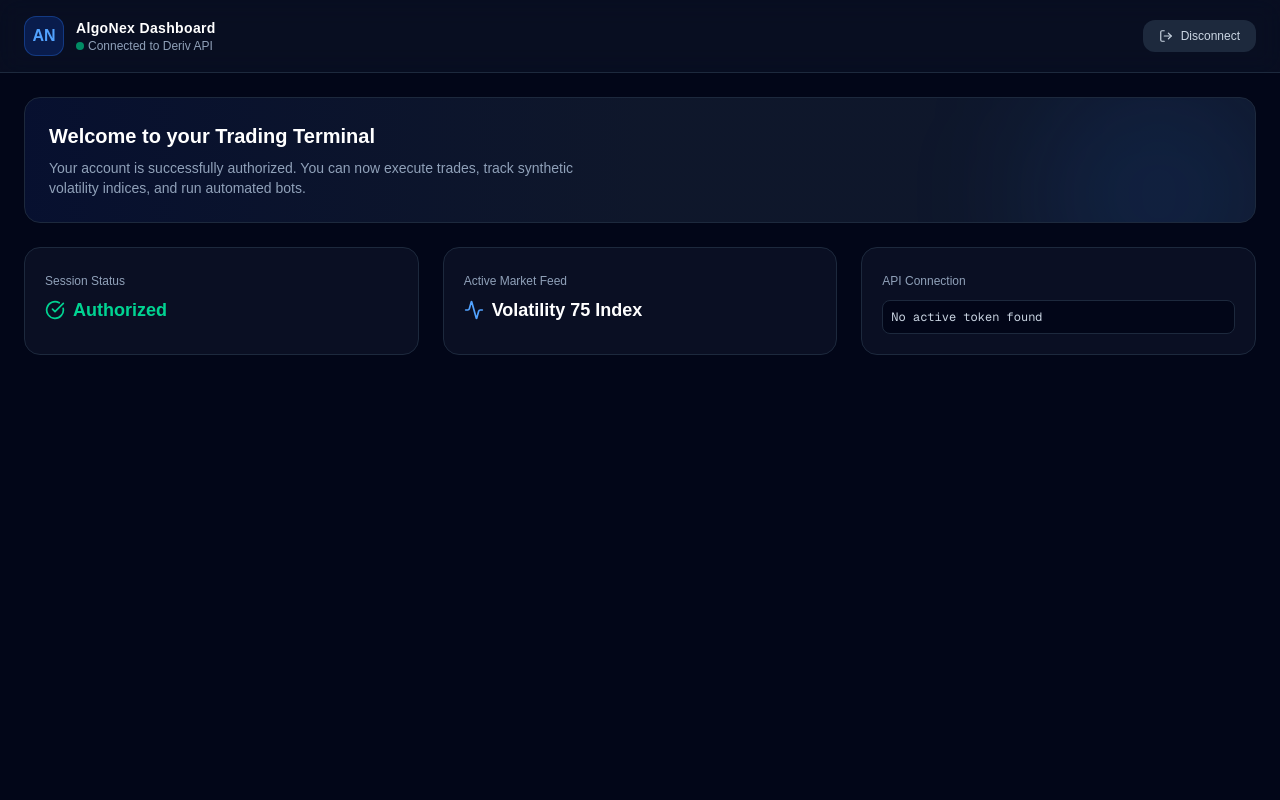
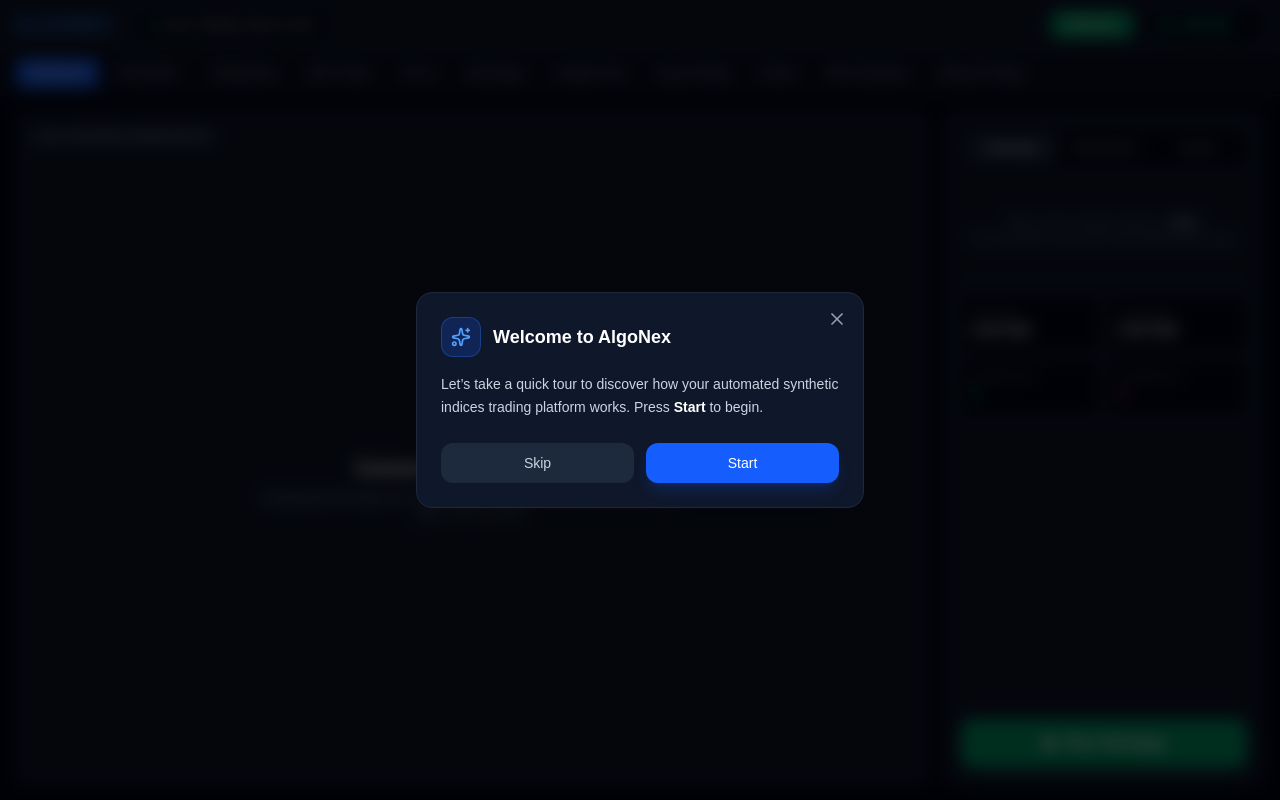
Before and after one commit to Kabatabrian5/deriv-trading-app, a Next.js app: page /app in a window 1280 px wide. Built offline with nearby package versions, Linux system fonts and the light colour scheme.

Commit message:
Add professional trading dashboard layout with welcome tour and execution sidebar

```diff
--- a/src/app/app/page.tsx
+++ b/src/app/app/page.tsx
@@ -1,100 +1,161 @@
 'use client';
 
-import { useEffect, useState } from 'react';
-import { useRouter } from 'next/navigation';
-import { Shield, CheckCircle, Activity, ArrowRight, LogOut } from 'lucide-react';
+import { useState, useEffect } from 'react';
+import { Play, RefreshCcw, Bell, Wallet, ChevronDown, Sparkles, HelpCircle, X } from 'lucide-react';
 
-export default function DashboardApp() {
-  const [token, setToken] = useState<string | null>(null);
-  const [accountInfo, setAccountInfo] = useState<any>(null);
-  const router = useRouter();
+export default function DashboardPage() {
+  const [showTour, setShowTour] = useState(true);
+  const [activeTab, setActiveTab] = useState('Dashboard');
+  const [balance, setBalance] = useState('0.00 KES');
 
-  useEffect(() => {
-    // Deriv redirects back with query parameters or hash tokens (e.g., ?acct1=...&token1=...)
-    const params = new URLSearchParams(window.location.search);
-
-    // Look for Deriv token pattern in URL parameters
-    const extractedToken = params.get('token1') || params.get('acct1');
-
-    if (extractedToken) {
-      setToken(extractedToken);
-      localStorage.setItem('deriv_token', extractedToken);
-    } else {
-      // Check if already saved in local storage from a previous session
-      const savedToken = localStorage.getItem('deriv_token');
-      if (savedToken) {
-        setToken(savedToken);
-      }
-    }
-  }, []);
-
-  const handleLogout = () => {
-    localStorage.removeItem('deriv_token');
-    router.push('/');
-  };
+  const navItems = [
+    'Dashboard', 'Bot Builder', 'Trading Bots', 'Bulk Trader',
+    'Pro AI', 'Dual Edge', 'Analysis Tool', 'Copy Trading',
+    'Charts', 'Risk Calculator', 'Manual Trading'
+  ];
 
   return (
     <div className="min-h-screen bg-slate-950 text-white flex flex-col">
-      {/* Top Navigation */}
-      <header className="border-b border-slate-800 bg-slate-900/50 backdrop-blur-md px-6 py-4 flex items-center justify-between">
+      {/* Top Header */}
+      <header className="bg-slate-900 border-b border-slate-800 px-4 py-2.5 flex items-center justify-between text-sm">
+        <div className="flex items-center gap-6 overflow-x-auto">
+          <span className="font-black text-blue-500 tracking-wider text-lg">ALGONEX</span>
+          <div className="flex items-center gap-2 bg-slate-950 px-3 py-1.5 rounded-lg border border-slate-800 text-xs text-slate-300">
+            <span className="w-2 h-2 rounded-full bg-emerald-500 animate-pulse"></span>
+            <span>Deriv Volatility Indices Active</span>
+          </div>
+        </div>
+
         <div className="flex items-center gap-3">
-          <div className="w-10 h-10 rounded-xl bg-blue-600/20 text-blue-400 flex items-center justify-center border border-blue-500/30 font-bold">
-            AN
+          <button className="bg-emerald-600 hover:bg-emerald-500 text-white font-medium px-4 py-1.5 rounded-lg transition-all shadow-sm text-xs">
+            Withdraw
+          </button>
+          <div className="flex items-center gap-2 bg-slate-950 px-3 py-1.5 rounded-lg border border-slate-800 text-xs font-semibold text-emerald-400">
+            <Wallet className="w-3.5 h-3.5" />
+            <span>{balance}</span>
+            <ChevronDown className="w-3 h-3 text-slate-400" />
           </div>
-          <div>
-            <h1 className="font-bold text-sm tracking-wide">AlgoNex Dashboard</h1>
-            <p className="text-xs text-slate-400 flex items-center gap-1">
-              <span className="w-2 h-2 rounded-full bg-emerald-500 animate-pulse" /> Connected to Deriv API
+        </div>
+      </header>
+
+      {/* Sub Navigation Bar */}
+      <nav className="bg-slate-900/60 border-b border-slate-800 px-4 flex items-center gap-2 overflow-x-auto no-scrollbar py-2">
+        {navItems.map((item) => (
+          <button
+            key={item}
+            onClick={() => setActiveTab(item)}
+            className={`px-3 py-1.5 rounded-lg text-xs font-medium whitespace-nowrap transition-all ${
+              activeTab === item
+                ? 'bg-blue-600 text-white shadow-md shadow-blue-600/20'
+                : 'text-slate-400 hover:text-white hover:bg-slate-800/50'
+            }`}
+          >
+            {item}
+          </button>
+        ))}
+      </nav>
+
+      {/* Main Content Workspace */}
+      <div className="flex-1 flex flex-col lg:flex-row p-4 gap-4">
+        {/* Left / Center Workspace Area */}
+        <div className="flex-1 bg-slate-900 border border-slate-800 rounded-xl p-6 flex flex-col justify-center items-center text-center relative overflow-hidden">
+          <div className="absolute top-4 left-4 text-xs font-semibold text-slate-400 uppercase tracking-wider">
+            Live Trading Workspace
+          </div>
+          <div className="max-w-md py-12">
+            <div className="w-16 h-16 rounded-2xl bg-blue-600/10 border border-blue-500/20 flex items-center justify-center mx-auto mb-4 text-blue-400">
+              <RefreshCcw className="w-8 h-8 animate-spin" style={{ animationDuration: '8s' }} />
+            </div>
+            <h2 className="text-xl font-bold mb-2">Connecting to markets...</h2>
+            <p className="text-slate-400 text-xs">
+              Scanning live tick data from Deriv volatility indices (10, 25, 50, 75). This usually takes a few seconds.
             </p>
           </div>
         </div>
 
-        <button
-          onClick={handleLogout}
-          className="px-4 py-2 rounded-xl bg-slate-800 hover:bg-slate-700 text-slate-300 text-xs font-medium transition-all flex items-center gap-2"
-        >
-          <LogOut className="w-3.5 h-3.5" /> Disconnect
-        </button>
-      </header>
+        {/* Right Sidebar - Execution Panel */}
+        <div className="w-full lg:w-80 bg-slate-900 border border-slate-800 rounded-xl p-4 flex flex-col justify-between">
+          <div>
+            {/* Sidebar Tabs */}
+            <div className="grid grid-cols-3 bg-slate-950 p-1 rounded-lg border border-slate-800 text-xs mb-4 font-medium text-center">
+              <span className="bg-slate-800 text-white py-1.5 rounded shadow-sm">Summary</span>
+              <span className="text-slate-400 py-1.5 hover:text-white cursor-pointer">Transactions</span>
+              <span className="text-slate-400 py-1.5 hover:text-white cursor-pointer">Journal</span>
+            </div>
 
-      {/* Main Content */}
-      <main className="flex-1 max-w-7xl w-full mx-auto p-6 space-y-6">
-        {/* Welcome Banner */}
-        <div className="bg-gradient-to-r from-blue-900/20 via-slate-900 to-slate-900 border border-slate-800 rounded-2xl p-6 relative overflow-hidden">
-          <div className="absolute right-0 top-0 translate-x-8 -translate-y-8 w-64 h-64 bg-blue-500/10 rounded-full blur-3xl pointer-events-none" />
+            <div className="text-center py-8 text-slate-500 text-xs border-b border-slate-800 mb-4">
+              When you're ready to trade, hit <strong className="text-slate-300">Run</strong>.<br />
+              You'll be able to track your bot's performance here.
+            </div>
 
-          <div className="relative z-10">
-            <h2 className="text-xl font-bold mb-2">Welcome to your Trading Terminal</h2>
-            <p className="text-slate-400 text-sm max-w-xl">
-              Your account is successfully authorized. You can now execute trades, track synthetic volatility indices, and run automated bots.
-            </p>
-          </div>
-        </div>
-
-        {/* Quick Stats Grid */}
-        <div className="grid grid-cols-1 md:grid-cols-3 gap-6">
-          <div className="bg-slate-900/60 border border-slate-800 rounded-2xl p-5">
-            <span className="text-xs text-slate-400 font-medium">Session Status</span>
-            <div className="text-lg font-bold text-emerald-400 mt-1 flex items-center gap-2">
-              <CheckCircle className="w-5 h-5" /> Authorized
+            {/* Metrics Breakdown */}
+            <div className="grid grid-cols-2 gap-2 text-xs mb-6">
+              <div className="bg-slate-950 p-2.5 rounded-lg border border-slate-800">
+                <span className="text-slate-500 block text-[10px]">Total stake</span>
+                <span className="font-bold text-sm">0.00 KES</span>
+              </div>
+              <div className="bg-slate-950 p-2.5 rounded-lg border border-slate-800">
+                <span className="text-slate-500 block text-[10px]">Total payout</span>
+                <span className="font-bold text-sm">0.00 KES</span>
+              </div>
+              <div className="bg-slate-950 p-2.5 rounded-lg border border-slate-800">
+                <span className="text-slate-500 block text-[10px]">Contracts won</span>
+                <span className="font-bold text-emerald-400 text-sm">0</span>
+              </div>
+              <div className="bg-slate-950 p-2.5 rounded-lg border border-slate-800">
+                <span className="text-slate-500 block text-[10px]">Contracts lost</span>
+                <span className="font-bold text-rose-400 text-sm">0</span>
+              </div>
             </div>
           </div>
 
-          <div className="bg-slate-900/60 border border-slate-800 rounded-2xl p-5">
-            <span className="text-xs text-slate-400 font-medium">Active Market Feed</span>
-            <div className="text-lg font-bold text-white mt-1 flex items-center gap-2">
-              <Activity className="w-5 h-5 text-blue-400" /> Volatility 75 Index
+          {/* Execution Button */}
+          <button className="w-full bg-emerald-600 hover:bg-emerald-500 text-white font-bold py-3 px-4 rounded-xl transition-all shadow-lg shadow-emerald-600/20 flex items-center justify-center gap-2">
+            <Play className="w-4 h-4 fill-white" />
+            <span>Run Strategy</span>
+          </button>
+        </div>
+      </div>
+
+      {/* Welcome Tour Modal Popup */}
+      {showTour && (
+        <div className="fixed inset-0 bg-black/70 backdrop-blur-sm z-50 flex items-center justify-center p-4">
+          <div className="bg-slate-900 border border-slate-800 rounded-2xl max-w-md w-full p-6 shadow-2xl relative animate-in fade-in zoom-in duration-200">
+            <button
+              onClick={() => setShowTour(false)}
+              className="absolute top-4 right-4 text-slate-400 hover:text-white"
+            >
+              <X className="w-5 h-5" />
+            </button>
+
+            <div className="flex items-center gap-3 mb-4">
+              <div className="w-10 h-10 rounded-xl bg-blue-600/20 text-blue-400 flex items-center justify-center border border-blue-500/30">
+                <Sparkles className="w-5 h-5" />
+              </div>
+              <h3 className="text-lg font-bold">Welcome to AlgoNex</h3>
             </div>
-          </div>
 
-          <div className="bg-slate-900/60 border border-slate-800 rounded-2xl p-5">
-            <span className="text-xs text-slate-400 font-medium">API Connection</span>
-            <div className="text-xs font-mono text-slate-300 mt-2 bg-slate-950 p-2 rounded-lg border border-slate-800 truncate">
-              {token ? `Token: ${token.substring(0, 10)}...` : 'No active token found'}
+            <p className="text-slate-300 text-sm mb-6 leading-relaxed">
+              Let’s take a quick tour to discover how your automated synthetic indices trading platform works. Press <strong className="text-white">Start</strong> to begin.
+            </p>
+
+            <div className="flex items-center gap-3">
+              <button
+                onClick={() => setShowTour(false)}
+                className="flex-1 bg-slate-800 hover:bg-slate-700 text-slate-300 font-medium py-2.5 rounded-xl transition-all text-sm"
+              >
+                Skip
+              </button>
+              <button
+                onClick={() => setShowTour(false)}
+                className="flex-1 bg-blue-600 hover:bg-blue-500 text-white font-medium py-2.5 rounded-xl transition-all shadow-lg shadow-blue-600/20 text-sm"
+              >
+                Start
+              </button>
             </div>
           </div>
         </div>
-      </main>
+      )}
     </div>
   );
 }
```
